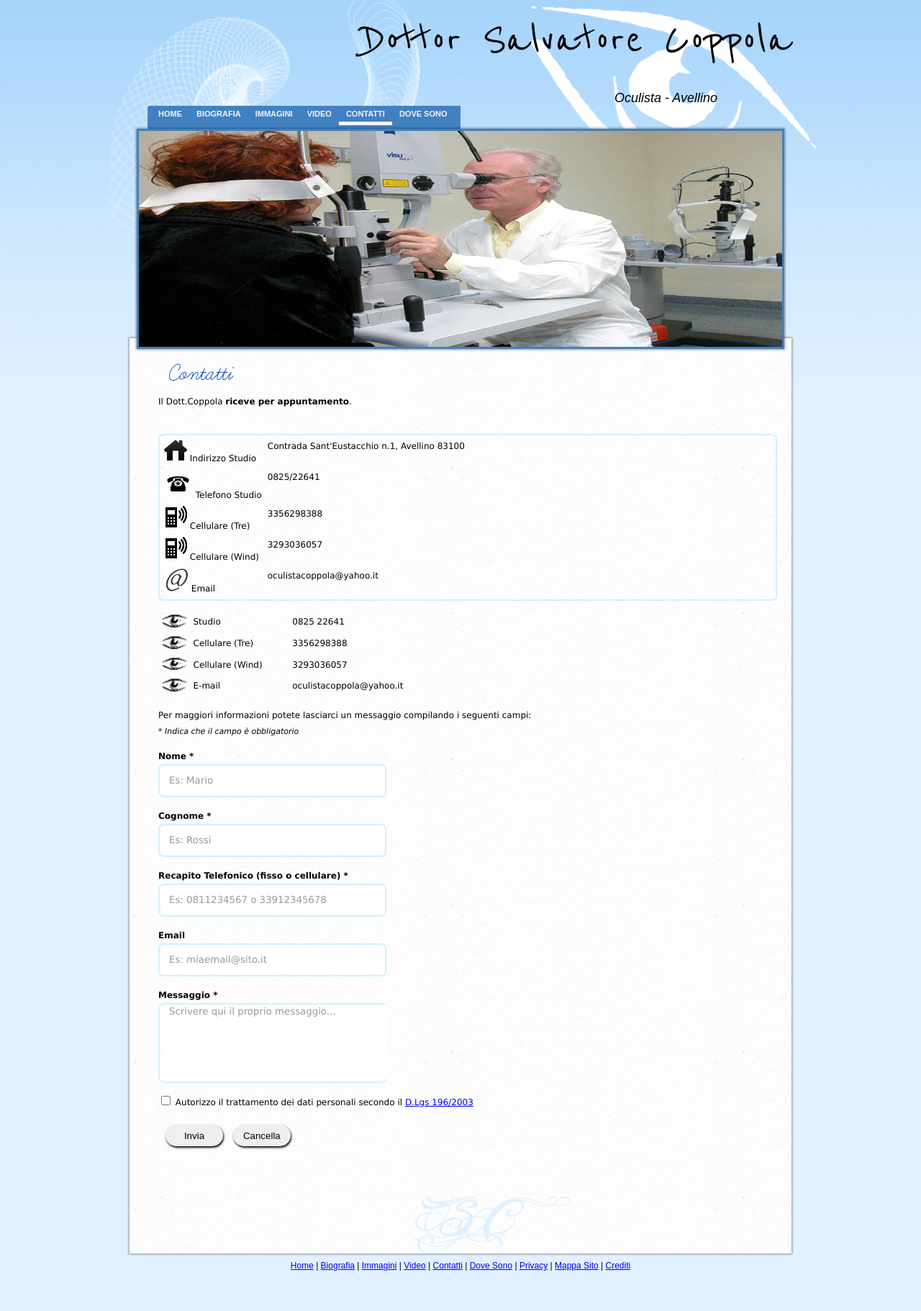
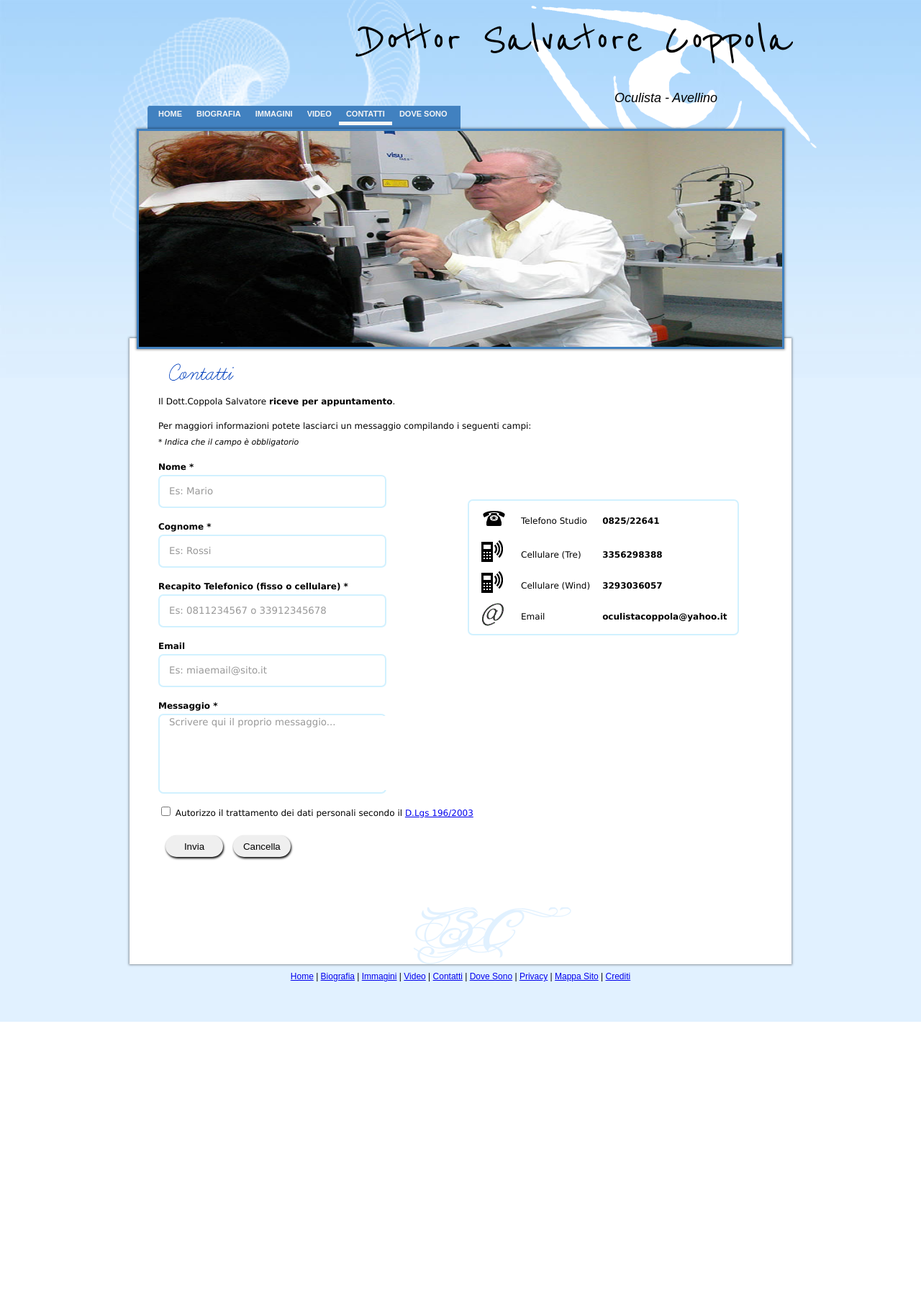
Before and after one commit to tanux/oculista-coppola-website, a PHP site: page /myoculistacoppola/contatti.php in a window 1280 px wide. Shown: the whole page at 72% size. After the commit the page ends 1420 px from the top, so only its background shows below. Run offline with PHP 8.4, Linux system fonts and the light colour scheme; some libraries are stand-ins or nearby versions; some web fonts are replaced.

Commit message:
Completate pagine: Contatti e Dove Sono

```diff
--- a/OculistaCoppola/versione_php/contatti.php
+++ b/OculistaCoppola/versione_php/contatti.php
@@ -12,72 +12,39 @@
             <img src="img/contatti.png" />
         </div>
         <div id="testo_pagina_corrente" style="width:860px">
-            <p>Il Dott.Coppola  <b>riceve per appuntamento</b>.</p>
-            <br \>
-            <div class="input_text" style="width:auto; height:auto;">
+            <p>Il Dott.Coppola Salvatore <strong>riceve per appuntamento</strong>.</p>
+            <div class="input_text" style="width:370px; height:auto; position:absolute; top:224px; left:470px">
               <table>
                 <tr>
-                  <td>
-                    <img src="img/homejob.png" alt="Indirizzo Studio" /> Indirizzo Studio
+                  <td style="width:40px; height:40px">
+                    <img src="img/phone_studio.png" alt="Telefono Studio" />
                   </td>
-                  <td>Contrada Sant'Eustacchio n.1, Avellino 83100</td>
+                  <td> Telefono Studio</td>
+                  <td class="info_contatti">0825/22641</td>
                 </tr>
                 <tr>
                   <td>
-                    <img src="img/phone_studio.png" alt="Telefono Studio" /> Telefono Studio
+                    <img src="img/cellphone.png" alt="Cellulare" />
                   </td>
-                  <td>0825/22641</td>
+                  <td> Cellulare (Tre)</td>
+                  <td class="info_contatti">3356298388</td>
                 </tr>
                 <tr>
                   <td>
-                    <img src="img/cellphone.png" alt="Cellulare" /> Cellulare (Tre)
+                    <img src="img/cellphone.png" alt="Cellulare" />
                   </td>
-                  <td>3356298388</td>
+                  <td> Cellulare (Wind)</td>
+                  <td class="info_contatti">3293036057</td>
                 </tr>
                 <tr>
                   <td>
-                    <img src="img/cellphone.png" alt="Cellulare" /> Cellulare (Wind)
+                    <img src="img/at.png" alt="Email" />
                   </td>
-                  <td>3293036057</td>
-                </tr>
-                <tr>
-                  <td>
-                    <img src="img/at.png" alt="Email" /> Email
-                  </td>
-                  <td>oculistacoppola@yahoo.it</td>
+                  <td> Email</td>
+                  <td class="info_contatti">oculistacoppola@yahoo.it</td>
                 </tr>
               </table>
             </div>
-            <table>
-                <tr>
-                    <td>
-                        <img src="img/logo.gif" alt="Logo Salvatore Coppola" style="width:37.5px; height:18.75px;">
-                    </td>
-                    <td width="40%">Studio</td>
-                    <td>0825 22641</td>
-                </tr>
-                <tr>
-                    <td>
-                        <img src="img/logo.gif" alt="Logo Salvatore Coppola" style="width:37.5px; height:18.75px;">
-                    </td>
-                    <td width="35%">Cellulare (Tre)</td>
-                    <td>3356298388</td>
-                </tr>
-                <tr>
-                    <td>
-                        <img src="img/logo.gif" alt="Logo Salvatore Coppola" style="width:37.5px; height:18.75px;">
-                    </td>
-                    <td width="40%">Cellulare (Wind)</td>
-                    <td>3293036057</td>
-                </tr>
-                <tr>
-                    <td>
-                        <img src="img/logo.gif" alt="Logo Salvatore Coppola" style="width:37.5px; height:18.75px;">
-                    </td>
-                    <td width="40%">E-mail</td>
-                    <td>oculistacoppola@yahoo.it</td>
-                </tr>
-            </table>
             <p>
               Per maggiori informazioni potete lasciarci un messaggio compilando i seguenti campi: <br />
               <span style="font-style:italic; font-size:11px">* Indica che il campo è obbligatorio</span>
--- a/OculistaCoppola/versione_php/css/templeate.css
+++ b/OculistaCoppola/versione_php/css/templeate.css
@@ -46,7 +46,11 @@ body{
   z-index:1;
 }
 #titolo_pagina_corrente{
-  width:120px;
+  width:209px;
+  height:35px;
+}
+.titolo_pagina_corrente{
+  width:209px;
   height:35px;
 }
 #testo_pagina_corrente{
@@ -59,7 +63,6 @@ body{
   text-align:justify;
 }
 div#testo_pagina_corrente td{
-  vertical-align:top;
   padding-right:5px;
 }
 #sc_image{
@@ -83,7 +86,8 @@ div#testo_pagina_corrente td{
 #contenuto{
   width:880px;
   position:relative;
-  background-image:url('../img/bg.png');
+  background-color:white;
+  /*background-image:url('../img/bg.png');*/
   left:-10px;
   top:15px;
   padding-top:30px;
@@ -301,6 +305,12 @@ input.testo_input{
   padding-left:3px;
   margin-bottom:15px;
 }
+.input_text td{
+  padding-left:10px;
+}
+.info_contatti{
+  font-weight:bold;
+}
 .testo_messaggio{
   width:300px;
   height:100px;
@@ -341,3 +351,19 @@ input.button{
 .logo_contatti{
 
 }
+.input_itinerario{
+  width:260px;
+  height:25px;
+  padding-left:10px;
+  border:none;
+  -webkit-border-radius: 7px 7px 7px 7px;
+  -moz-border-radius: 7px 7px 7px 7px;
+  border-radius: 7px 7px 7px 7px;
+}
+.label_itinerario{
+  font-size:14pt;
+  font-family: 'The Girl Next Door', arial, serif;
+}
+#dati_provenienza tr{
+  margin-bottom:10px;
+}
```
Also changed, not shown: OculistaCoppola/versione_php/dove_sono.php (+32 -21 lines), OculistaCoppola/versione_php/img/bg.png (deleted), OculistaCoppola/versione_php/img/bg_1.png (deleted), OculistaCoppola/versione_php/img/bg_dettagli_album.png (deleted), OculistaCoppola/versione_php/img/bg_itinerario.jpg (added), OculistaCoppola/versione_php/img/dove_sono.png (added), OculistaCoppola/versione_php/img/dovesono.png (deleted), OculistaCoppola/versione_php/img/header.png (deleted), OculistaCoppola/versione_php/img/page_news.png (deleted), OculistaCoppola/versione_php/img/rullino.png (deleted), OculistaCoppola/versione_php/img/video.png.
